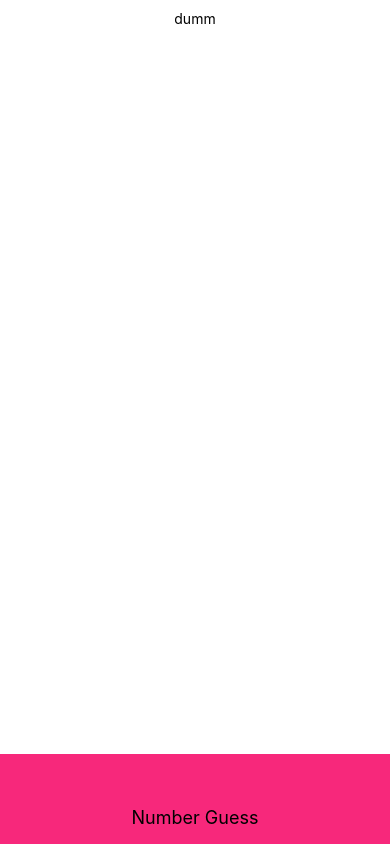
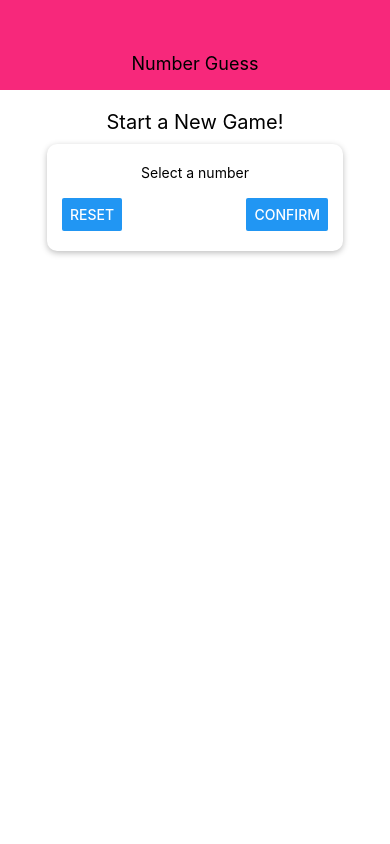
Before and after one commit to indralukmana/React-Native-Number-Gussing-Game, a React Native app: screen / in a window 390 px wide. Built offline with nearby package versions, Linux system fonts and the light colour scheme.

Commit message:
💅styling the input container

```diff
--- a/App.tsx
+++ b/App.tsx
@@ -6,8 +6,8 @@ import StartGameScreen from './screens/StartGameScreen'
 export default function App() {
   return (
     <View style={styles.screen}>
+      <Header title='Number Guess' />
       <StartGameScreen />
-      <Header title='Number Guess' />
     </View>
   )
 }
--- a/screens/StartGameScreen.tsx
+++ b/screens/StartGameScreen.tsx
@@ -1,10 +1,18 @@
 import React from 'react'
-import { View, Text, StyleSheet } from 'react-native'
+import { View, Text, StyleSheet, TextInput, Button } from 'react-native'
 
 const StartGameScreen = () => {
   return (
     <View style={StartGameScreenStyles.screen}>
-      <Text>dumm</Text>
+      <Text style={StartGameScreenStyles.title}>Start a New Game!</Text>
+      <View style={StartGameScreenStyles.inputContainer}>
+        <Text>Select a number</Text>
+        <TextInput />
+        <View style={StartGameScreenStyles.buttonContainer}>
+          <Button title='reset' onPress={() => {}} />
+          <Button title='Confirm' onPress={() => {}} />
+        </View>
+      </View>
     </View>
   )
 }
@@ -15,6 +23,34 @@ const StartGameScreenStyles = StyleSheet.create({
     padding: 10,
     alignItems: 'center',
   },
+  title: {
+    fontSize: 20,
+    marginVertical: 10,
+  },
+  inputContainer: {
+    width: 300,
+    maxWidth: '80%',
+    alignItems: 'center',
+    paddingHorizontal: 15,
+    backgroundColor: 'white',
+    padding: 20,
+    borderRadius: 10,
+
+    // android elevation
+    elevation: 5,
+
+    // ios shadow
+    shadowColor: 'black',
+    shadowOffset: { height: 2, width: 0 },
+    shadowRadius: 6,
+    shadowOpacity: 0.26,
+  },
+  buttonContainer: {
+    flexDirection: 'row',
+    width: '100%',
+    justifyContent: 'space-between',
+    alignItems: 'center',
+  },
 })
 
 export default StartGameScreen
```
